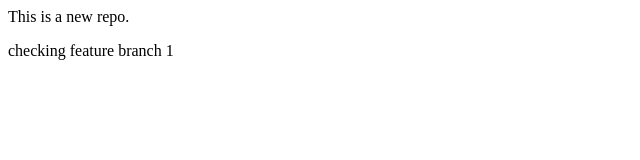
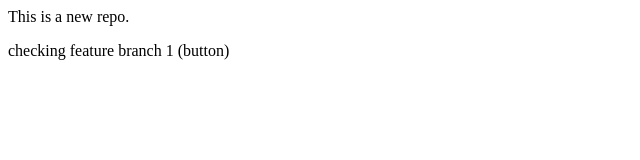
Before and after one commit to mohammedsamee637/Gitdemo, a plain HTML site: page index.html in a window 1280 px wide. Shown: the full height of the page, 0-640 px from the left. Drawn offline with Linux system fonts and the light colour scheme.

```diff
--- a/index.html
+++ b/index.html
@@ -1,2 +1,2 @@
 <p>This is a new repo.</p>
-<p>checking feature branch 1</p>
+<p>checking feature branch 1 (button)</button></p>
```
